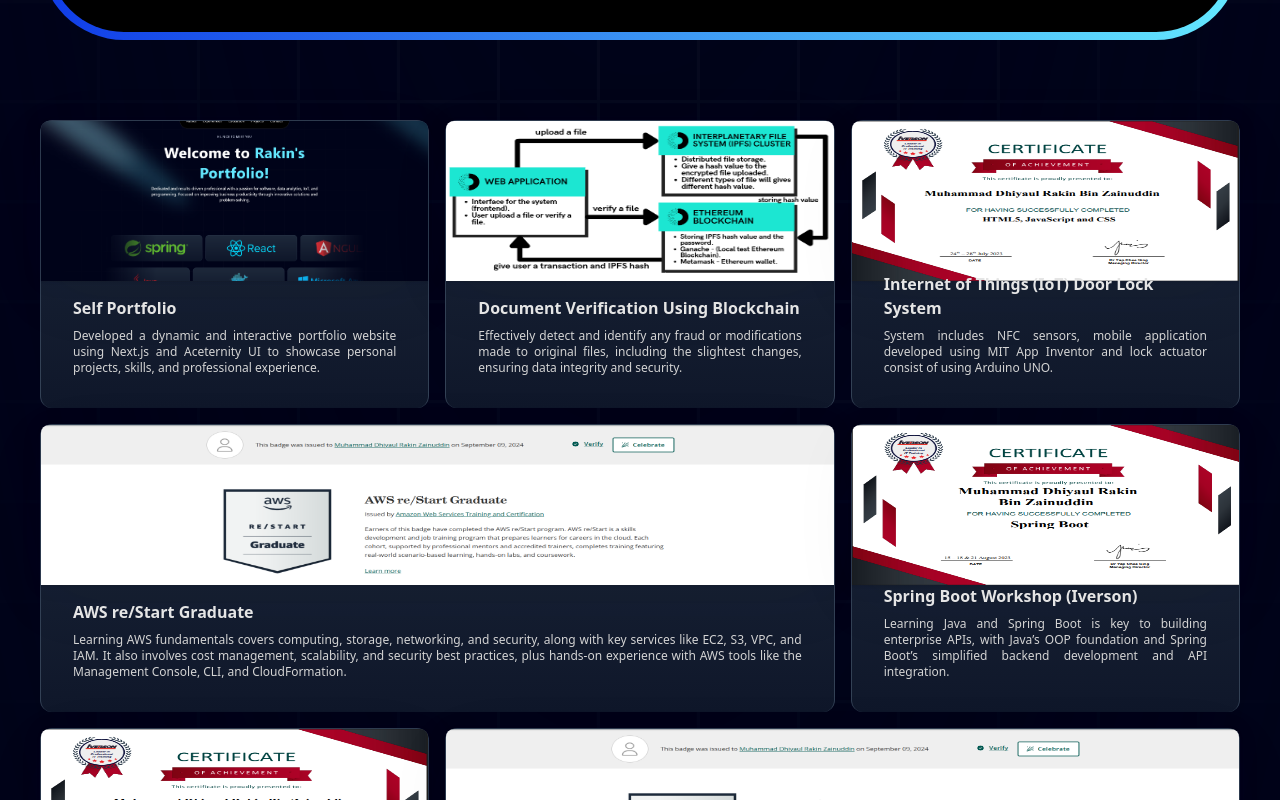
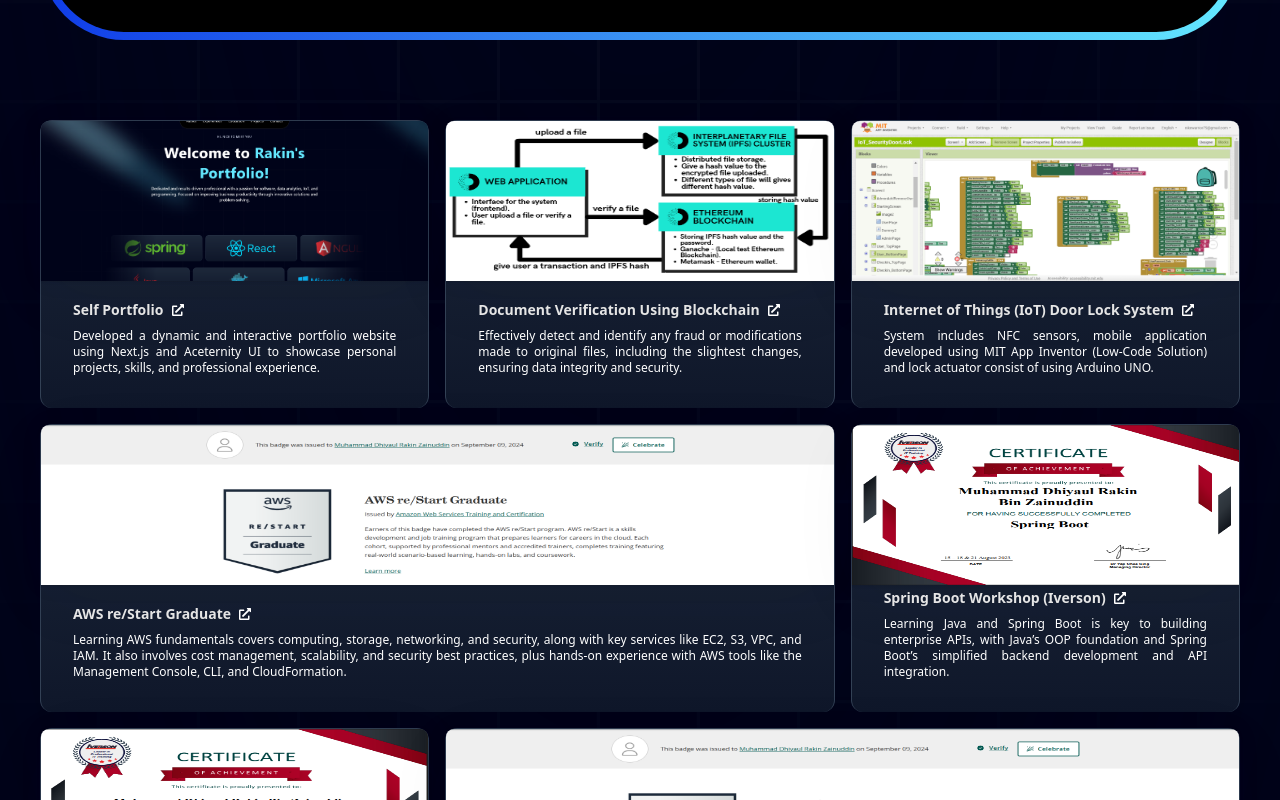
Before and after one commit to Ryukizo79/portfolionextjs, a Next.js app: page / in a window 1280 px wide. Shown: the part 3500-4300 px from the top of the page. Built offline with nearby package versions, Linux system fonts and the light colour scheme.

Commit message:
update link and iot

```diff
--- a/components/Achievements.tsx
+++ b/components/Achievements.tsx
@@ -42,12 +42,12 @@
     },
     {
       title: "Internet of Things (IoT) Door Lock System",
-      description: "System includes NFC sensors, mobile application developed using MIT App Inventor and lock actuator consist of using Arduino UNO.",
+      description: "System includes NFC sensors, mobile application developed using MIT App Inventor (Low-Code Solution) and lock actuator consist of using Arduino UNO.",
       header:
         <div className="flex flex-1 w-full h-[10rem] min-h-[6rem] ">
           <Image
             alt=""
-            src='/html cert.png'
+            src='/iot.png'
             width={1000}
             height={1000}
             className="rounded-t-lg  h-[10rem] min-h-[6rem]  w-full shadow-[0_0_24px_rgba(34,_42,_53,_0.06),_0_1px_1px_rgba(0,_0,_0,_0.05),_0_0_0_1px_rgba(34,_42,_53,_0.04),_0_0_4px_rgba(34,_42,_53,_0.08),_0_16px_68px_rgba(47,_48,_55,_0.05),_0_1px_0_rgba(255,_255,_255,_0.1)_inset]"
--- a/components/Projects.tsx
+++ b/components/Projects.tsx
@@ -20,7 +20,7 @@
     title: 'Internet of Things (IoT) Door Lock System',
     description:
       'System includes NFC sensors, mobile application developed using MIT App Inventor and lock actuator consist of using Arduino UNO.',
-    image: '/tsdweb.png',
+    image: '/iot.png',
     link: 'https://iotdoorlock.com',
   },
   {
--- a/components/ui/BentoGrid.tsx
+++ b/components/ui/BentoGrid.tsx
@@ -1,4 +1,5 @@
 import { cn } from "@/lib/utils";
+import { FaExternalLinkAlt } from "react-icons/fa";
 
 export const BentoGrid = ({
   className,
@@ -35,10 +36,7 @@
   link?: string;
 }) => {
   return (
-    <a
-      href={link}
-      target="_blank"
-      rel="noopener noreferrer"
+    <div
       className={cn(
         "row-span-1 rounded-xl group/bento hover:shadow-xl transition duration-200 shadow-input dark:shadow-none border border-b-0 border-slate-700 justify-between flex flex-col ",
         className
@@ -50,13 +48,25 @@
       {header}
       <div className="group-hover/bento:translate-x-2 transition duration-200 sm:p-8 py-4 px-8">
         {icon}
-        <div className="font-bold text-neutral-600 dark:text-neutral-200 mb-2 mt-2">
+        <div className="text-sm flex flex-row  items-center space-x-2 font-bold text-neutral-600 dark:text-neutral-200 mb-2 mt-2">
+          <div className="">
             {title}
+          </div>
+          <div className="">
+            <a
+              href={link}
+              target="_blank"
+              rel="noopener noreferrer"
+              className='text-white hover:text-tertiary text-xs'
+            >
+              <FaExternalLinkAlt />
+            </a>
+          </div>
         </div>
-        <div className="text-justify text-neutral-600 text-xs dark:text-neutral-300">
+        <div className="text-justify text-white text-xs ">
           {description}
         </div>
       </div>
-    </a>
+    </div>
   );
 };
```
Also changed, not shown: public/iot.png (added).
